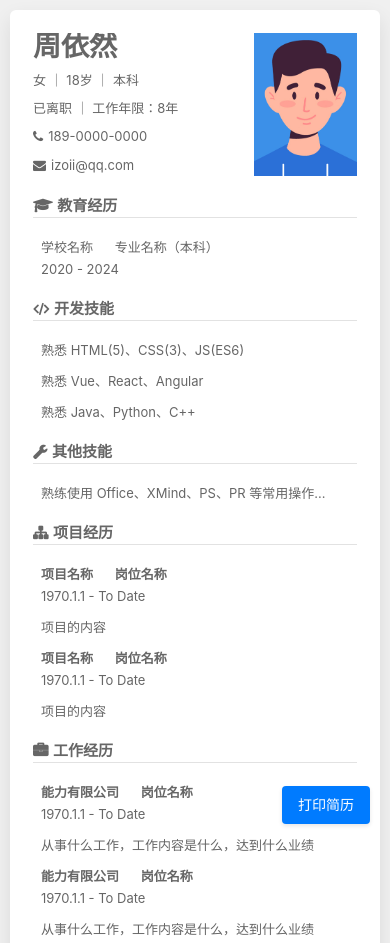
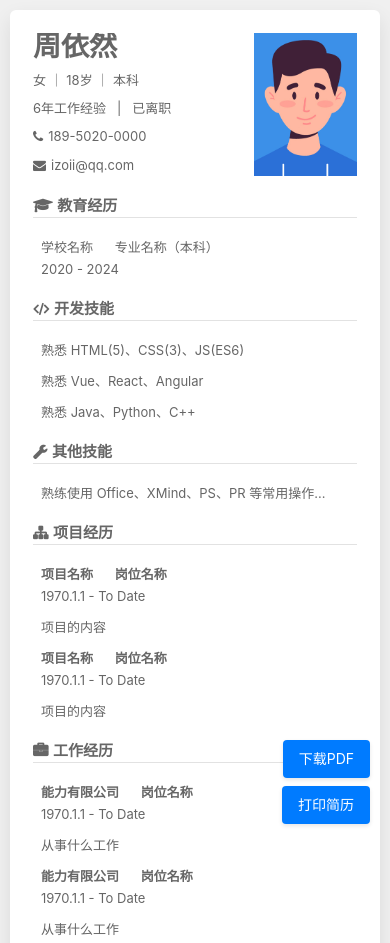
Before and after one commit to zoiiiiii/resume-template, a plain HTML site: page index.html in a window 390 px wide. Shown: the top 943 px of the page. Drawn offline with Linux system fonts and the light colour scheme.

Commit message:
修改结构内容样式，增加下载pdf按钮

```diff
--- a/css/index.css
+++ b/css/index.css
@@ -69,6 +69,10 @@
            main .info a {
                margin: 6px 6px 0 0;
            }
+
+           body .print-button {
+               padding: 8px 16px;
+           }
        }
 
        main {
@@ -91,11 +95,15 @@
        /* 名字 */
        .info h1 {
            font-size: 28px;
-           margin: 19px 0 12px 0;
+           margin: 19px 0 17px 0;
        }
 
        .info p {
            margin: 6px 0 0 0;
+       }
+
+       .name span {
+
        }
 
        /* 联系方式 */
@@ -107,7 +115,7 @@
        }
 
        .info a:hover {
-           color: #1c1c1c;
+           color: #000000;
        }
 
        /* icon */
@@ -162,13 +170,42 @@
            box-shadow: 0 2px 4px rgba(0, 0, 0, 0.1);
        }
 
+       /* 新增下载按钮样式 */
+       .download-button {
+           position: fixed;
+           bottom: 66px;
+           /* 调整位置在打印按钮上方 */
+           right: 20px;
+           padding: 8px 16px;
+           background-color: #007bff;
+           color: white;
+           border: none;
+           border-radius: 4px;
+           cursor: pointer;
+           font-size: 14px;
+           box-shadow: 0 2px 4px rgba(0, 0, 0, 0.1);
+       }
+
+       /* 恢复 print-button 的 hover 样式 */
        .print-button:hover {
+           background-color: #0056b3;
+       }
+
+       /* 恢复 download-button 的 hover 样式 */
+       .download-button:hover {
            background-color: #0056b3;
        }
 
        /* 打印时隐藏打印按钮 */
        @media print {
            .print-button {
+               display: none;
+           }
+       }
+
+       /* 新增：打印时隐藏下载按钮 */
+       @media print {
+           .download-button {
                display: none;
            }
        }
--- a/index.html
+++ b/index.html
@@ -8,8 +8,7 @@
     <link rel="stylesheet" href="./css/index.css">
     <link rel="shortcut icon" href="./img/favicon.ico" type="image/x-icon">
     <!-- 是否开启简易密码，密码为0 -->
-    <!-- <scrip src="./js/password.js"> -->
-        </script>
+    <!-- <script src="./js/password.js"></script> -->
 </head>
 
 <body>
@@ -18,9 +17,10 @@
             <header class="info">
                 <div class="name">
                     <h1>周依然</h1>
-                    <span>女</span> ｜ <span>18岁</span> ｜ <span>本科</span>
-                    <p>已离职 ｜ 工作年限：8年</p>
-                    <a href="tel:18900000000"><i></i>189-0000-0000</a>
+                    <p></p>
+                    <p style="white-space: pre-wrap;">女 ｜ 18岁 ｜ 本科</p>
+                    <p style="white-space: pre-wrap;">6年工作经验   |   已离职</p>
+                    <a href="tel:18900000000"><i></i>189-5020-0000</a>
                     <a href="mailto:izoii@qq.com"><i></i>izoii@qq.com</a>
                 </div>
                 <img src="./img/idphoto.jpg" alt="" class="idphoto">
@@ -70,13 +70,13 @@
                     <b>岗位名称</b>
                     <span class="time">1970.1.1 - To Date</span>
                 </p>
-                <p>从事什么工作，工作内容是什么，达到什么业绩</p>
+                <p>从事什么工作</p>
                 <p>
                     <b class="margin-right">能力有限公司</b>
                     <b>岗位名称</b>
                     <span class="time">1970.1.1 - To Date</span>
                 </p>
-                <p>从事什么工作，工作内容是什么，达到什么业绩</p>
+                <p>从事什么工作</p>
                 <p>
             </section>
             <!-- 荣誉奖励 -->
@@ -101,6 +101,8 @@
             </section>
         </main>
     </div>
+    <!-- 下载按钮 -->
+    <div class="download-button" onclick="downloadPDF()" href="./pdf/resume.pdf">下载PDF</div>
     <!-- 打印按钮 -->
     <div class="print-button" onclick="printResume()">打印简历</div>
     <script src="./js/fadeIn.js"></script>
--- a/js/fadeIn.js
+++ b/js/fadeIn.js
@@ -1,4 +1,4 @@
-        document.addEventListener('DOMContentLoaded', () => {
+        document.addEventListener('DOMContentLoaded', function() {
             const observer = new IntersectionObserver((entries) => {
                 entries.forEach(entry => {
                     if (entry.isIntersecting) {
--- a/js/print_buttom.js
+++ b/js/print_buttom.js
@@ -1,3 +1,15 @@
+// 添加 printResume 函数以支持打印功能
 function printResume() {
-    window.print();
+    window.print(); // 触发浏览器的打印功能
 }
+
+// 已存在的 downloadPDF 函数保持不变
+function downloadPDF() {
+    const pdfPath = './pdf/resume.pdf'; // PDF 文件路径
+    const link = document.createElement('a'); // 创建隐藏的 <a> 标签
+    link.href = pdfPath;
+    link.download = 'resume.pdf'; // 设置下载文件名
+    document.body.appendChild(link); // 将链接添加到 DOM
+    link.click(); // 触发点击事件
+    document.body.removeChild(link); // 移除临时链接
+}
```
Also changed, not shown: 3 other files.
